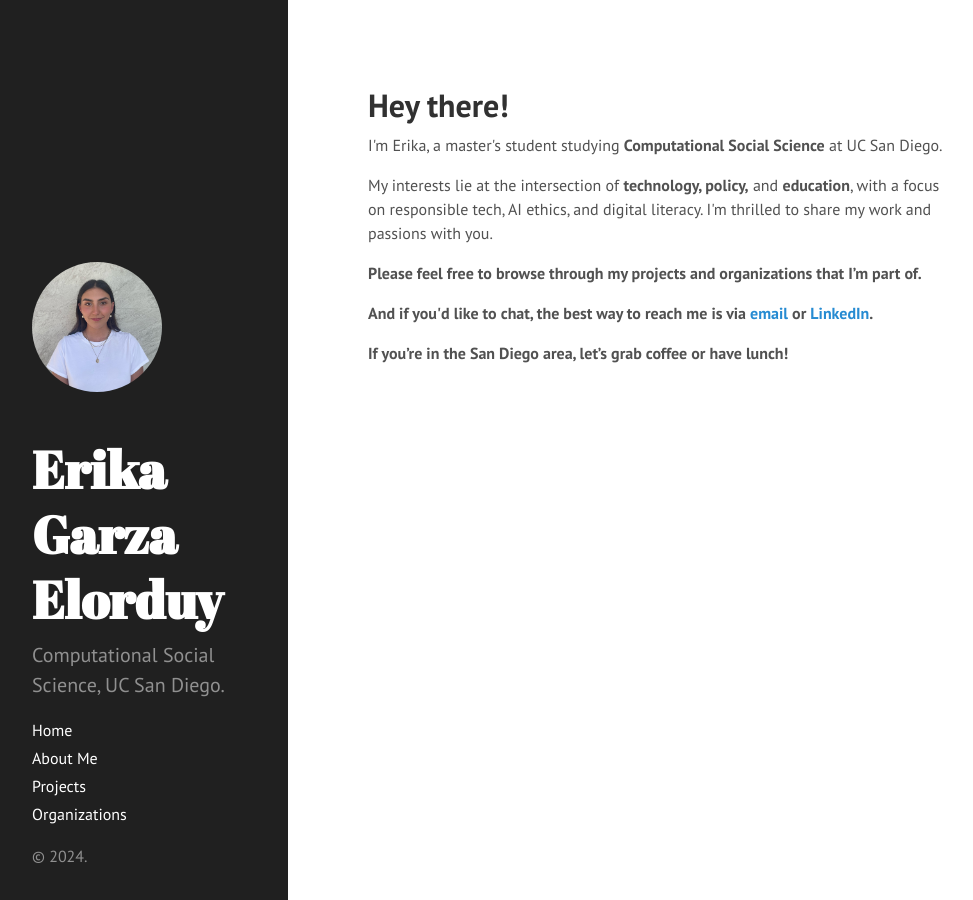
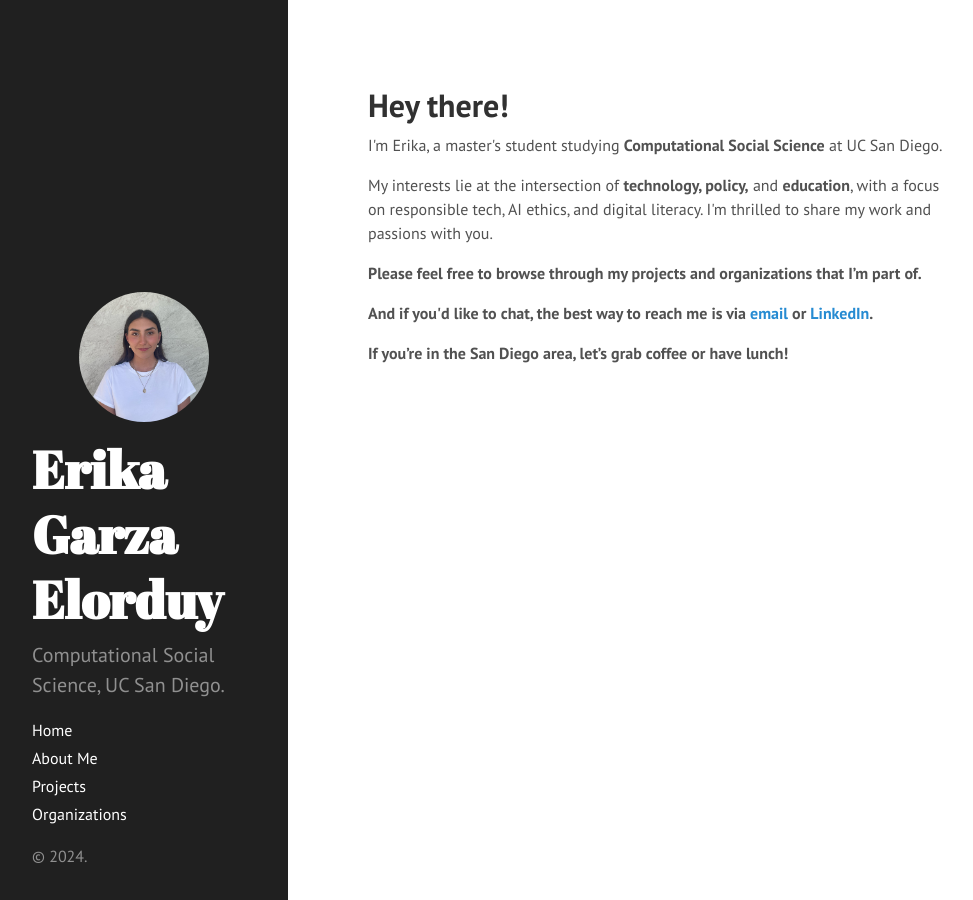
Before and after one commit to e-garzaelorduy/e-garzaelorduy.github.io, a Jekyll site: the page built from index.html, in a window 1280 px wide. Shown: the whole page, without its empty margins (0-973 px from the left). Built offline with Jekyll 4.4.1, drawn with Linux system fonts in a browser that asks for light colours; Markdown is read by kramdown in place of the engine named in the settings; the list of posts is cut into pages by our own code.

Commit message:
Update hyde.css

```diff
--- a/assets/css/hyde.css
+++ b/assets/css/hyde.css
@@ -260,5 +260,5 @@ a.sidebar-nav-item:focus {
   height: 130px; /* Ensures a square size for the circular crop */
   border-radius: 50%; /* Makes the image circular */
   display: block;
-  margin: 0 0 45px 0; /* Removes automatic centering, adds space below */
+  margin: 0 auto 15px auto; /* Centers the image horizontally and adds space below */
 }
```
